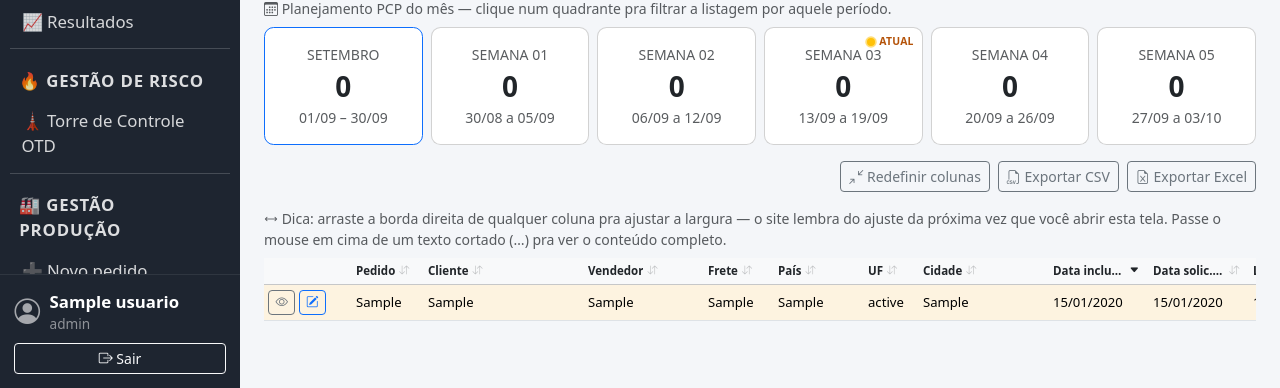
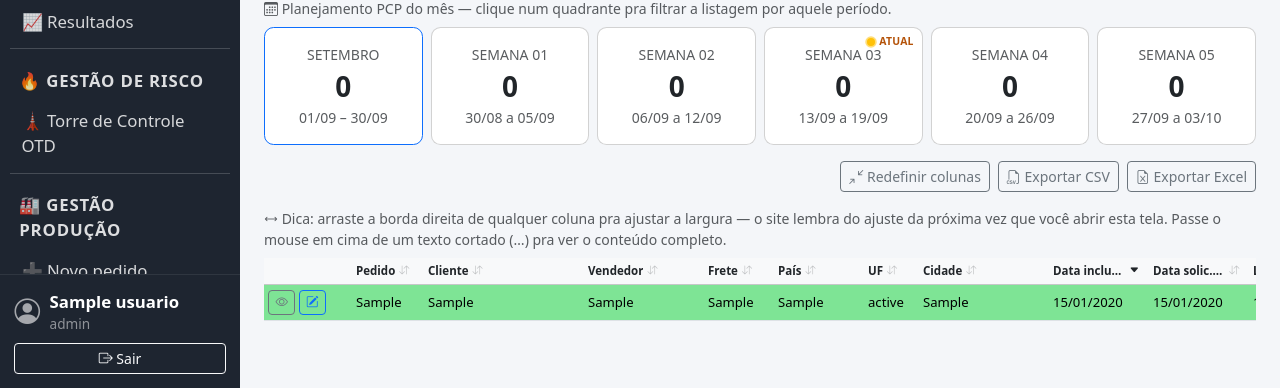
Before and after one commit to matttheus1590-code/producao_app, a Flask app: page / in a window 1280 px wide. Shown: the part 412-800 px from the top of the page. Run offline with Flask 3, Linux system fonts and the light colour scheme; a user stored in the database is signed in; data comes from the database, SQL or seed files in the repository; tables that the repository leaves empty hold one stand-in row (values such as "Sample post"); parts of the project's set-up code (start-up, migrations or seed data) failed here and were passed over; some libraries are stand-ins or nearby versions.

Commit message:
Atualizacao automatica - 14/09/2026 14:49

```diff
--- a/templates/dashboard.html
+++ b/templates/dashboard.html
@@ -201,7 +201,7 @@
         {% set ns.cor_par = not ns.cor_par %}
         {% set ns.pedido_anterior = l.pedido_id %}
       {% endif %}
-      <tr class="{% if l.status_producao == 'FINALIZADO' %}linha-pedido-finalizado{% else %}{{ 'linha-pedido-a' if ns.cor_par else 'linha-pedido-b' }}{% endif %}">
+      <tr class="{% if l.liberacao_real %}linha-pedido-finalizado{% else %}{{ 'linha-pedido-a' if ns.cor_par else 'linha-pedido-b' }}{% endif %}">
         <td class="text-nowrap">
           <a href="{{ url_for('detalhe_pedido', pedido_id=l.pedido_id) }}" class="btn btn-sm btn-outline-secondary" title="Ver detalhe">
             <i class="bi bi-eye"></i>
```
Also changed, not shown: static/css/style.css (+13 -5 lines).
